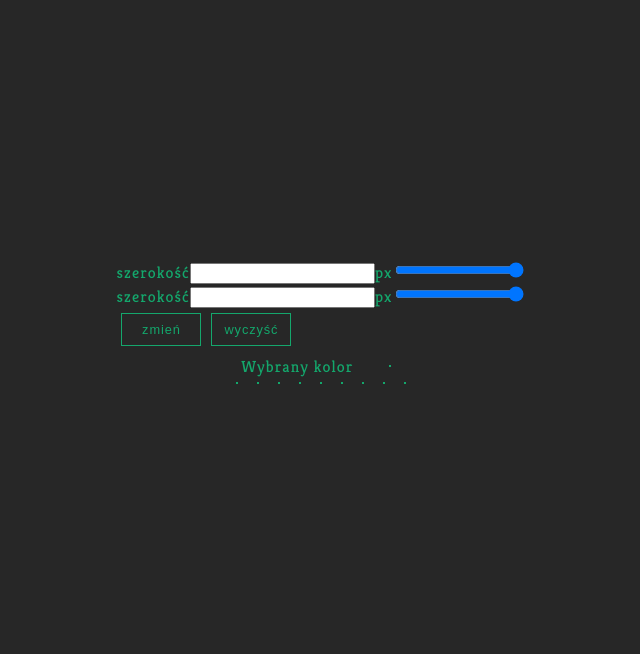
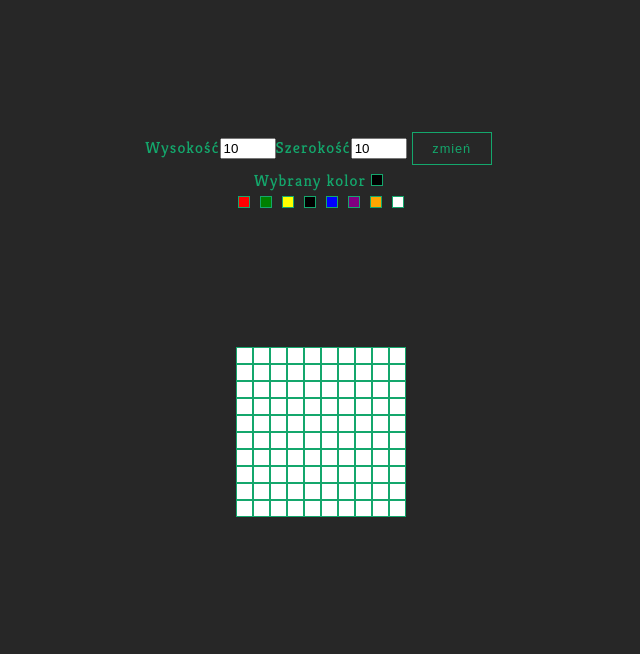
Before and after one commit to MagdaSzade/pixelart, a React app in the folder client/: page / in a window 1280 px wide. Shown: the part 85-739 px from the top of the page, without its empty margins (319-959 px from the left). Built offline with nearby package versions, Linux system fonts and the light colour scheme.

Commit message:
create given size of canva and enable coloring pixels

```diff
--- a/client/src/components/App.js
+++ b/client/src/components/App.js
@@ -12,7 +12,8 @@ class App extends React.Component {
     state = {
         isPopup: false,
         width: 10,
-        hight: 10,
+        height: 10,
+        selectedColor: "black"
     };
 
     showPopUp = () => {
@@ -20,10 +21,17 @@ class App extends React.Component {
     };
 
     onSelectSize = size => {
+        console.log(size);
         this.setState({
             width: size.width,
-            hight: size.hight
+            height: size.height
         });
+    };
+
+    onSelectColor = color => {
+        this.setState({
+            selectedColor: color
+        })
     };
 
     render() {
@@ -32,17 +40,17 @@ class App extends React.Component {
                 <HeaderBar showPopUp={this.showPopUp} />
                 <div className="grid">
                     <SelectSize onSelectSize={this.onSelectSize}/>
-                    <SelectColor />
+                    <SelectColor onSelectColor={this.onSelectColor}/>
                 </div>
+                <Canva
+                    selectedColor={this.state.selectedColor}
+                    width={this.state.width}
+                    height={this.state.height}
+                />
                 <FooterBar />
             </div>
         );
     }
 }
 
-//
-//
-//<Canva />
-//
-
 export default App;
--- a/client/src/components/Canva.js
+++ b/client/src/components/Canva.js
@@ -3,12 +3,33 @@ import React from 'react';
 import Pixel from './Pixel';
 
 class Canva extends React.Component {
+    createCanva = () => {
+        return (
+            Array.from({ length: this.props.height }, (v, k) =>  {
+                return (
+                    Array.from({length : this.props.width}, (v, k) => {
+                        return <Pixel style={{backgroundColor: "white"}}/>
+                    })
+                )
+            })
+        )
+    }
+
+    onColor = (event) => {
+        if (event.target.className.includes("pixel")) {
+            event.target.style.backgroundColor = this.props.selectedColor;
+        }
+    }
 
     render() {
         return (
-            <div className="canva">
-                CANVAQ!!!!
+            <div
+                className="canva grid"
+                style={{gridTemplateColumns: `repeat(${this.props.width}, 1fr)`}}
+                onClick={this.onColor}>
+                {this.createCanva()}
             </div>
+
         )
     }
 }
--- a/client/src/components/FooterBar.js
+++ b/client/src/components/FooterBar.js
@@ -12,10 +12,10 @@ const FooterBar = () => {
                     <div className="footer-text">
                         Copyright © Magdalena Szade
                     </div>
-                    <a href="https://github.com/MagdaSzade" target='_blank'>
+                    <a href="https://github.com/MagdaSzade" target='_blank' rel="noopener noreferrer">
                         <GitHubIcon />
                     </a>
-                    <a href="https://www.linkedin.com/in/magdalena-szade/" target='_blank'>
+                    <a href="https://www.linkedin.com/in/magdalena-szade/" target='_blank' rel="noopener noreferrer">
                         <LinkedInIcon />
                     </a>
                 </div>
--- a/client/src/components/Pixel.js
+++ b/client/src/components/Pixel.js
@@ -1,8 +1,10 @@
 import React from "react";
+
+import "../styles/pixel.css";
 
 const Pixel = (props) => {
     return (
-        <div className="grid-element" data={props.data} style={props.style}></div>
+        <div className="grid-element pixel .thin-border" data={props.data} style={props.style}></div>
     )
 }
 
--- a/client/src/components/SelectColor.js
+++ b/client/src/components/SelectColor.js
@@ -2,31 +2,41 @@ import React from 'react';
 
 import Pixel from './Pixel';
 
+import "../styles/selectColor.css";
+
 
 class SelectColor extends React.Component {
+    state = {
+        selectedColor: "black",
+        colorsToSelect: ["red", "green", "yellow", "black", "blue", "purple", "orange", "white"]
+    }
 
-    onSelectColor(event) {
-        if (event.target.className.includes("Pixel")) {
-            this.props.selectColor(event.target.style.backgroundColor);
+    onSelectColor = (event) => {
+        if (event.target.className.includes("pixel")) {
+            this.setState({selectedColor: event.target.style.backgroundColor});
+            this.props.onSelectColor(event.target.style.backgroundColor);
         }
     }
+
+    allColorToSelect() {
+        return (
+            this.state.colorsToSelect.map(color => {
+                return <Pixel style={{backgroundColor: color}} key={color}/>
+            })
+        )
+    }
+
     render() {
         return (
-            <div className="select-color-Pixel">
-                <div className="selected-color">
+            <div className="select-color grid">
+                <div className="selected-color flex">
                     <div className="selected-color-text">Wybrany kolor</div>
-                    <Pixel color={this.props.selectedColor}/>
+                    <Pixel style={{backgroundColor: this.state.selectedColor}}/>
                 </div>
-                <div className="colors-to-select" >
-                    <Pixel color="red"/>
-                    <Pixel color="green"/>
-                    <Pixel color="yellow"/>
-                    <Pixel color="balck"/>
-                    <Pixel color="white"/>
-                    <Pixel color="blue"/>
-                    <Pixel color="purple"/>
-                    <Pixel color="orange"/>
-                    <Pixel color="pink"/>
+                <div className="colors-to-select flex"
+                    onClick={this.onSelectColor}
+                >
+                    {this.allColorToSelect()}
                 </div>
             </div>
         )
--- a/client/src/components/SelectSize.js
+++ b/client/src/components/SelectSize.js
@@ -1,47 +1,56 @@
 import React from 'react';
 
-import Button from './Button'
+class SelectSize extends React.Component {
+    state = {
+        width: 10,
+        height: 10
+    };
 
-class SelectSize extends React.Component {
+    onHeightChange = event => {
+        this.setState({height: event.target.value});
+    };
+
+    onWidthChange = event => {
+        this.setState({width: event.target.value});
+    };
+
+    onSizeChange = event => {
+        event.preventDefault();
+        this.props.onSelectSize({
+            width: this.state.width,
+            height: this.state.height
+        })
+    }
 
     render() {
         return(
             <div className="select-size">
-                <form>
-                    <div className="select-size-box">
-                        <div className="slider-width-box select-box">
-                            <label className="select-size-text" htmlFor="width">szerokość</label>
-                            <input
-                                className="input"
-                                type="text"
-                                id="width"
-                            />px
-                            <input
-                                className="slider"
-                                type="range"
-                                min="10"
-                                max="20"
-                            />
-                        </div>
-                        <div className="slider-width-box select-box">
-                            <label className="select-size-text" htmlFor="width">szerokość</label>
-                            <input
-                                className="input"
-                                type="text"
-                                id="width"
-                            />px
-                            <input
-                                className="slider"
-                                type="range"
-                                min="10"
-                                max="20"
-                            />
-                        </div>
-                        <div className="submit-button" data-id="box">
-                            <Button data="change" text="zmień" />
-                            <Button data="clear" text="wyczyść" />
-                        </div>
-                    </div>
+                <form onSubmit={this.onSizeChange}>
+                    <label htmlFor="height">Wysokość</label>
+                    <input
+                        type="number"
+                        id="height"
+                        name="height"
+                        min="5"
+                        max="20"
+                        value={this.state.height}
+                        onChange={this.onHeightChange}
+                    />
+                    <label htmlFor="width">Szerokość</label>
+                    <input
+                        type="number"
+                        id="width"
+                        name="width"
+                        min="5"
+                        max="20"
+                        value={this.state.width}
+                        onChange={this.onWidthChange}
+                    />
+                    <input
+                        type="submit"
+                        value="zmień"
+                        className='button thin-border' >
+                    </input>
                 </form>
             </div>
         )
--- /dev/null
+++ b/client/src/styles/pixel.css
@@ -0,0 +1,4 @@
+.pixel {
+    width: 15px;
+    height: 15px;
+}
--- /dev/null
+++ b/client/src/styles/selectColor.css
@@ -0,0 +1,14 @@
+.selected-color {
+    justify-content: center;
+    align-items: center;
+}
+
+.colors-to-select {
+    margin-top: 5px;
+}
+
+.select-color .pixel {
+    height: 10px;
+    width: 10px;
+    margin: 0 5px;
+}
--- a/client/src/styles/styles.css
+++ b/client/src/styles/styles.css
@@ -59,49 +59,7 @@ a:hover {
     margin: 5px;
 }
 
-.border {
-    border: solid 2px var(--main-detail-color);
-}
 
 .borderbox {
     box-sizing: border-box;
 }
-
-.selected-color-text {
-    padding: 5px;
-    padding-left: 10px;
-}
-
-.selected-color {
-    display: grid;
-    grid-template-columns: 3fr 1fr;
-    grid-column-gap: 10px;
-    justify-items: center;
-    align-items: center;
-}
-
-.colors-to-select {
-    display: grid;
-    grid-template-columns: repeat(9, 1fr);
-    grid-column-gap: 10px;
-    justify-items: center;
-    align-items: center;
-}
-
-.box {
-    width: 15px;
-    height: 15px;
-    border: solid 1px var(--main-detail-color);
-}
-
-.canva-box {
-    width: 100%;
-    display: grid;
-    justify-content: center;
-}
-
-.canva {
-    display: inline-grid;
-    grid-template-rows: 15px;
-    grid-auto-rows: 15px;
-}
```
